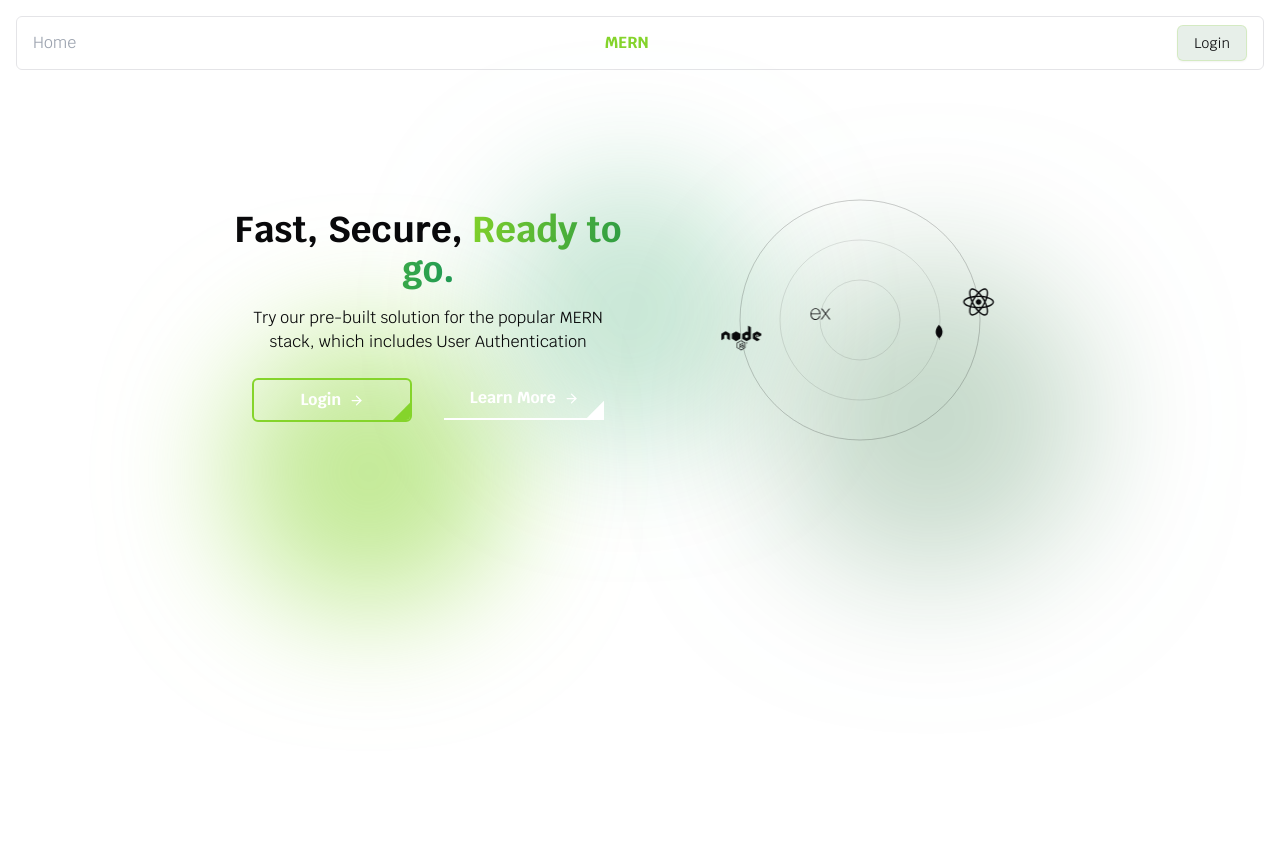
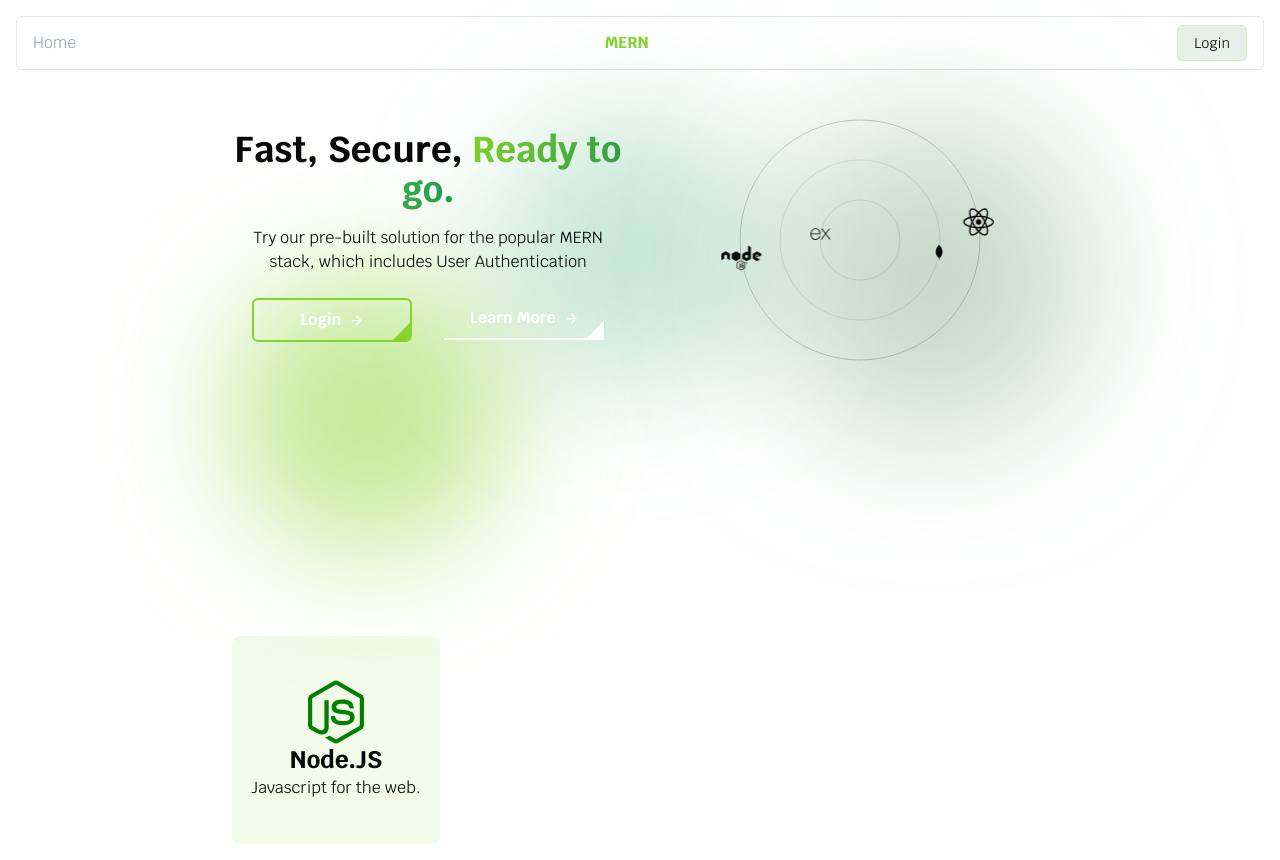
Before and after one commit to colinguinane1/Mongate-Front-End, a Next.js app: page / in a window 1280 px wide. Before the commit the page ends 800 px from the top, so only its background shows below. Built offline with nearby package versions, Linux system fonts and the light colour scheme; no server answers; what tailwindcss-motion would draw is missing.

Commit message:
feat: enhance home page layout with tech stack display and adjust hero section styles

```diff
--- a/app/page.tsx
+++ b/app/page.tsx
@@ -7,12 +7,29 @@ import CAnimatedButton from "@/components/ui/c-animated-button";
 import CAnimatedButtonOutline from "@/components/ui/c-animated-button-outline";
 import { ArrowRight } from "lucide-react";
 import Link from "next/link";
+import { FaNodeJs } from "react-icons/fa";
 
 export default function Home() {
+  const techStack = [
+    {
+      name: "Node.JS",
+      icon: <FaNodeJs color="green" className="w-16 h-16" />,
+      description: "Javascript for the web.",
+    },
+  ];
+
   return (
     <div className="grid place-content-center h-[40vh] ">
       <HeroSection />
-      <div></div>
+      <div className="mt-20 p-4">
+        {techStack.map((tech) => (
+          <div className="bg-primary/10 w-52 h-52 flex flex-col items-center justify-center rounded-lg">
+            {tech.icon}
+            <h1 className="font-bold  text-2xl">{tech.name}</h1>
+            <p>{tech.description}</p>
+          </div>
+        ))}
+      </div>
     </div>
   );
 }
--- a/components/home/hero-section.tsx
+++ b/components/home/hero-section.tsx
@@ -5,10 +5,10 @@ import Link from "next/link";
 
 export default function HeroSection() {
   return (
-    <div className="md:flex relative md:mt-40 mt-80 motion-preset-blur-down-lg md:flex-row-reverse flex-col items-center justify-center gap-4 w-full max-w-6xl">
-      <div className="absolute top-40 left-4 w-72 h-72 bg-primary rounded-full mix-blend-multiply filter blur-3xl opacity-50 animate-blob "></div>
-      <div className="absolute top-80 md:top-0  w-72 h-72 bg-accent rounded-full mix-blend-multiply filter blur-3xl opacity-25 animate-blob animation-delay-2000"></div>
-      <div className="absolute -bottom-8 md:right-4 top-40 w-72 h-72 bg-secondary rounded-full mix-blend-multiply filter blur-3xl opacity-25 animate-blob animation-delay-4000"></div>
+    <div className="md:flex relative h-[600px]  mt-80 motion-preset-blur-down-lg md:flex-row-reverse flex-col items-center justify-center gap-4 w-full max-w-6xl">
+      <div className="absolute top-80 left-4 w-72 h-72 bg-primary rounded-full mix-blend-multiply filter blur-3xl opacity-50 animate-blob "></div>
+      <div className="absolute top-80 md:top-40  w-72 h-72 bg-accent rounded-full mix-blend-multiply filter blur-3xl opacity-25 animate-blob animation-delay-2000"></div>
+      <div className="absolute  -bottom-8 md:right-4 top-60 w-72 h-72 bg-secondary rounded-full mix-blend-multiply filter blur-3xl opacity-25 animate-blob animation-delay-4000"></div>
 
       <div className="flex items-center justify-center w-full ">
         <OrbitingCirclesHome />
```
